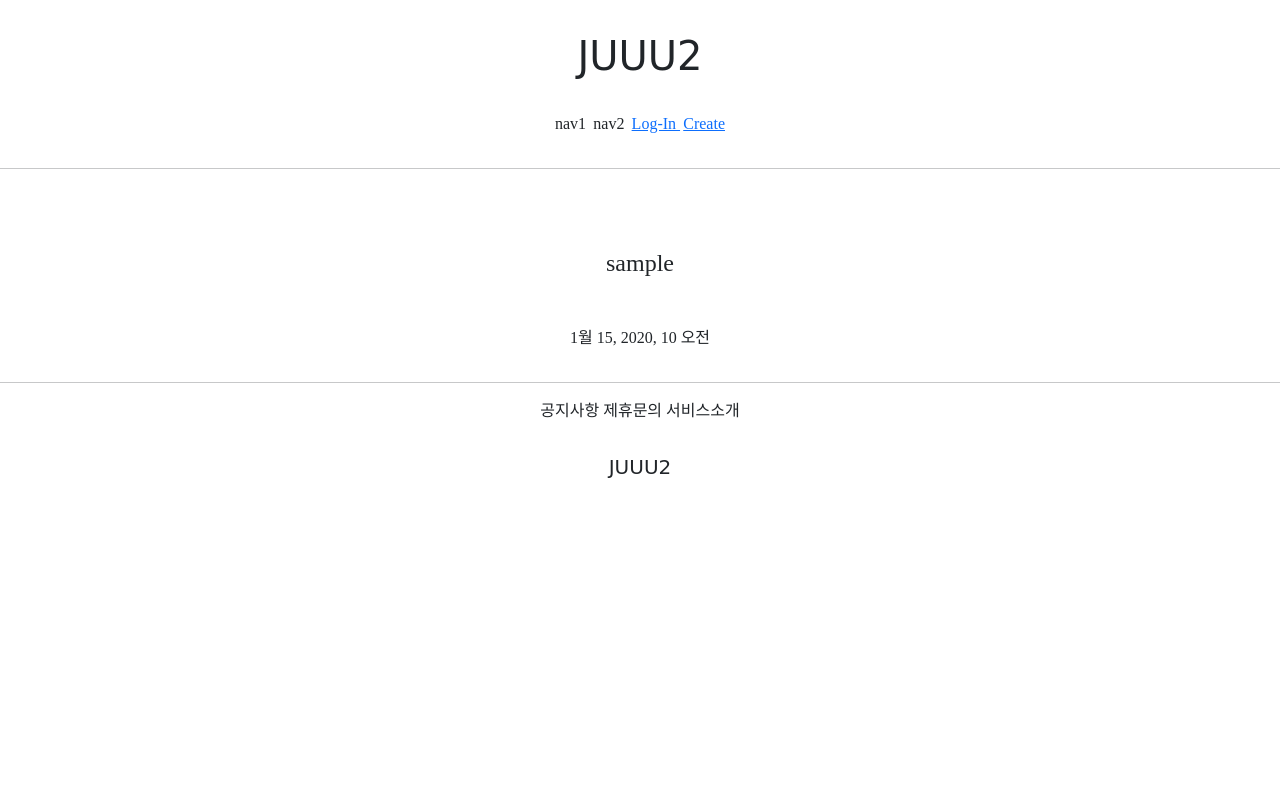
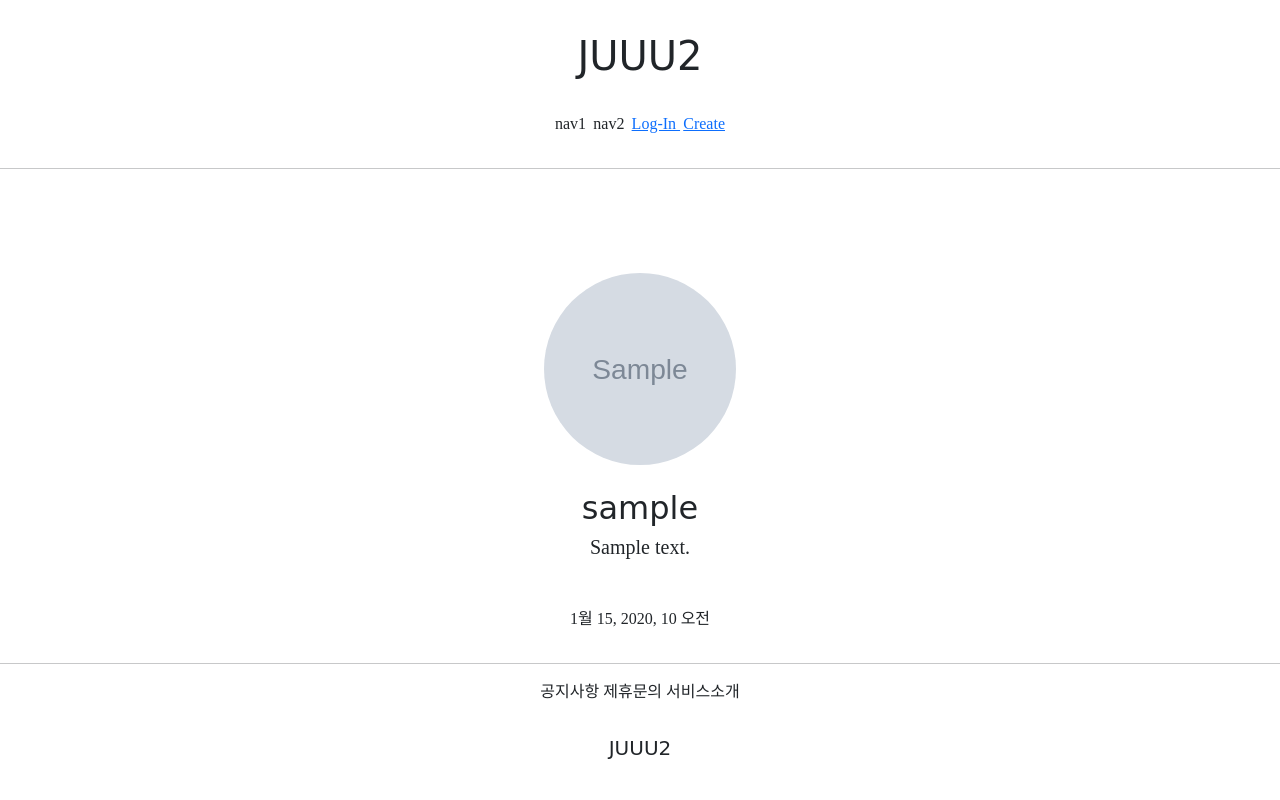
Before and after one commit to Lee-JuHwan/gis4-1, a Django app: page /accounts/detail/1 in a window 1280 px wide. Run offline with Django 3.2, Linux system fonts and the light colour scheme; tables that the repository leaves empty hold one stand-in row (values such as "Sample post"); grey boxes marked "Sample" are stand-in pictures; parts of the project's set-up code (start-up, migrations or seed data) failed here and were passed over; some libraries are stand-ins or nearby versions; some web fonts are replaced.

Commit message:
07/28 commit 1

```diff
--- a/accountapp/templates/accountapp/detail.html
+++ b/accountapp/templates/accountapp/detail.html
@@ -5,7 +5,19 @@
 
     <div class="text-center mw_500 m-auto">
         <div class="m-5">
-            <h4>{{ target_user.username }}</h4>
+            {% if target_user.profile %}
+                <img src="{{ target_user.profile.image.url }}"
+                     class="profile_image m-4"
+                     alt="profile image">
+                <h2 class="NNS_B">{{ target_user.profile.nickname }}</h2>
+                <h5>{{ target_user.profile.message }}</h5>
+            {% else %}
+            <h2>
+                <a href="{% url 'profileapp:create' %}">
+                    Create Profile
+                </a>
+            </h2>
+            {% endif %}
         </div>
         <div>
             {{ target_user.date_joined }}
--- a/djangoProject0/urls.py
+++ b/djangoProject0/urls.py
@@ -13,6 +13,8 @@ Including another URLconf
     1. Import the include() function: from django.urls import include, path
     2. Add a URL to urlpatterns:  path('blog/', include('blog.urls'))
 """
+from django.conf import settings
+from django.conf.urls.static import static
 from django.contrib import admin
 from django.urls import path, include
 
@@ -21,3 +23,4 @@ urlpatterns = [
     path('accounts/', include('accountapp.urls')),
     path('profiles/', include('profileapp.urls')),
 ]
+static(settings.MEDIA_URL, document_root=settings.MEDIA_ROOT)
--- a/profileapp/models.py
+++ b/profileapp/models.py
@@ -7,6 +7,6 @@ class Profile(models.Model):
     user = models.OneToOneField(User, on_delete=models.CASCADE,     # on_delete는 삭제 되었을때 하는 행동을 정의
                                 related_name='profile')
 
-    imaga = models.ImageField(upload_to='profile/', null=True)
+    image = models.ImageField(upload_to='profile/', null=True)
     nickname = models.CharField(max_length=30, unique=True, null=True)
     message = models.CharField(max_length=200, null=True)
--- a/profileapp/templates/profileapp/create.html
+++ b/profileapp/templates/profileapp/create.html
@@ -8,7 +8,9 @@
             <h4>Sign Up</h4>
         </div>
         <div>
-            <form action="{% url 'profileapp:create' %}" method="post">
+            <form action="{% url 'profileapp:create' %}"
+                  enctype="multipart/form-data"
+                  method="post">
                 {% csrf_token %}
                 {%  bootstrap_form form %}
                 <div class="m-5">
--- a/profileapp/views.py
+++ b/profileapp/views.py
@@ -12,3 +12,7 @@ class ProfileCreateView(CreateView):
     form_class = ProfileCreationForm
     success_url = reverse_lazy('accountapp:hello_world')
     template_name = 'profileapp/create.html'
+
+    def form_valid(self, form):
+        form.instance.user = self.request.user
+        return super().form_valid(form)
--- a/static/base.css
+++ b/static/base.css
@@ -20,3 +20,14 @@
     max-width: 500px;
     padding: 1rem 1.5rem;
 }
+
+.profile_image {
+    height: 12rem;
+    width: 12rem;
+    border-radius: 20rem;
+    object-fit: cover;
+}
+
+.NNS_B {
+    font-family: "NanumSquareB", cursive;
+}
```
